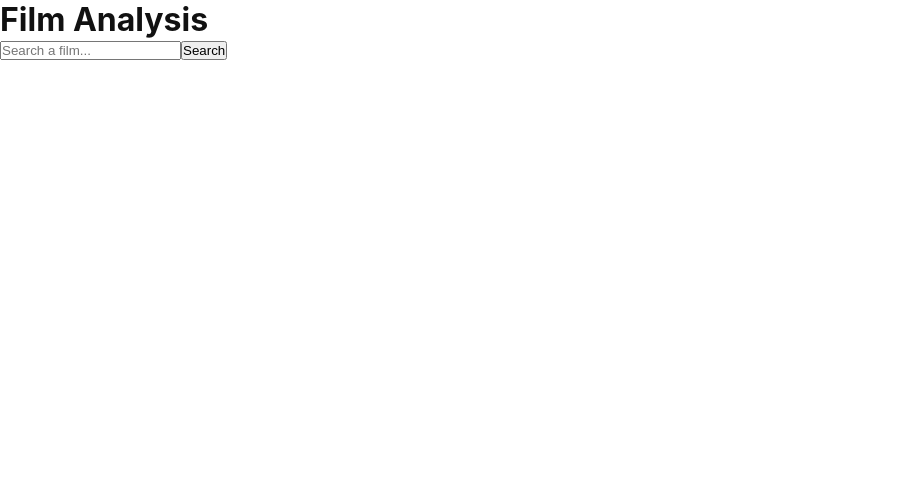
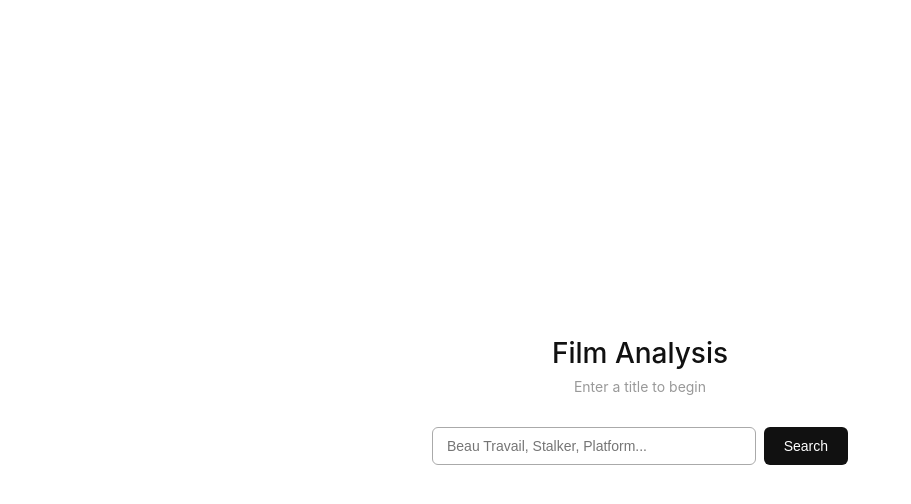
Before and after one commit to raulberari/film-constellations, a React (Vite) app: page / in a window 1280 px wide. Shown: the top 504 px of the page, without its empty margins (0-911 px from the left). Built offline with nearby package versions, Linux system fonts and the light colour scheme; no server answers.

Commit message:
Updated design and temperature

```diff
--- a/api/analyze.js
+++ b/api/analyze.js
@@ -28,7 +28,7 @@ export default async function handler(req, res) {
                         },
                     ],
                     generationConfig: {
-                        temperature: 0.7,
+                        temperature: 1.0,
                         maxOutputTokens: 8192,
                     },
                 }),
--- a/src/App.css
+++ b/src/App.css
@@ -164,12 +164,152 @@ body {
 }
 
 .c-relation {
-    font-size: 11px;
+    font-size: 12px;
     color: #999;
     margin-top: 6px;
     line-height: 1.5;
     display: -webkit-box;
-    -webkit-line-clamp: 3;
     -webkit-box-orient: vertical;
     overflow: hidden;
 }
+
+.search-page {
+    min-height: 100vh;
+    display: flex;
+    align-items: center;
+    justify-content: center;
+}
+
+.search-inner {
+    width: 100%;
+    max-width: 480px;
+    padding: 2rem;
+    text-align: center;
+}
+
+.search-title {
+    font-size: 28px;
+    font-weight: 500;
+    margin-bottom: 0.5rem;
+}
+
+.search-subtitle {
+    font-size: 14px;
+    color: #999;
+    margin-bottom: 2rem;
+}
+
+.search-row {
+    display: flex;
+    gap: 8px;
+}
+
+.search-input {
+    flex: 1;
+    padding: 10px 14px;
+    font-size: 14px;
+    border: 1px solid #ddd;
+    border-radius: 6px;
+    outline: none;
+    transition: border-color 0.15s;
+}
+
+.search-input:focus {
+    border-color: #aaa;
+}
+
+.search-button {
+    padding: 10px 20px;
+    font-size: 14px;
+    background: #111;
+    color: #fff;
+    border: none;
+    border-radius: 6px;
+    cursor: pointer;
+    transition: background 0.15s;
+}
+
+.search-button:hover {
+    background: #333;
+}
+
+.search-button:disabled {
+    background: #ccc;
+    cursor: default;
+}
+
+.search-error {
+    margin-top: 1rem;
+    font-size: 13px;
+    color: #c00;
+}
+
+.loader-page {
+    min-height: 100vh;
+    display: flex;
+    align-items: center;
+    justify-content: center;
+}
+
+.loader-inner {
+    text-align: center;
+}
+
+.loader-spinner {
+    width: 32px;
+    height: 32px;
+    border: 2px solid #eee;
+    border-top-color: #111;
+    border-radius: 50%;
+    margin: 0 auto 1rem;
+    animation: spin 0.8s linear infinite;
+}
+
+.loader-text {
+    font-size: 13px;
+    color: #999;
+    letter-spacing: 0.05em;
+}
+
+@keyframes spin {
+    to {
+        transform: rotate(360deg);
+    }
+}
+
+.logo {
+    text-decoration: none;
+    position: fixed;
+    align-self: center;
+    width: 100%;
+    text-align: center;
+    position: relative;
+    margin-top: 12px;
+    margin-bottom: 12px;
+}
+
+.logo h1 {
+    font-size: 28px;
+    font-weight: 500;
+}
+
+.logo:visited {
+    color: black;
+}
+
+.full-page {
+    display: flex;
+    flex-direction: column;
+}
+
+@media screen and (max-width: 1280px) {
+    .essay {
+        columns: 1;
+    }
+}
+
+@media screen and (max-width: 800px) {
+    .film-page {
+        grid-template-columns: 1fr;
+    }
+}
--- a/src/components/FilmPage.jsx
+++ b/src/components/FilmPage.jsx
@@ -90,10 +90,24 @@ function FilmPage() {
                 Film not found. <a href="/">Go back.</a>
             </p>
         );
-    if (status === "analyzing") return <p>Analyzing...</p>;
+
+    if (status === "analyzing")
+        return (
+            <div className="loader-page">
+                <div className="loader-inner">
+                    <div className="loader-spinner" />
+                    <p className="loader-text">Analyzing</p>
+                </div>
+            </div>
+        );
+
     if (status === "error") return <p>Something went wrong.</p>;
 
     return (
+        <div className="full-page">
+            <a href="/" className="logo">
+                <h1>Film Analysis</h1>
+            </a>
             <div className="film-page">
                 <div className="film-left">
                     {metadata?.poster_path && (
@@ -167,7 +181,9 @@ function FilmPage() {
                                             <div className="c-poster c-poster-empty" />
                                         )}
                                         <div className="c-info">
-                                        <p className="c-title">{item.title}</p>
+                                            <p className="c-title">
+                                                {item.title}
+                                            </p>
                                             <p className="c-meta">
                                                 {item.director && (
                                                     <>{item.director} · </>
@@ -185,6 +201,7 @@ function FilmPage() {
                     )}
                 </div>
             </div>
+        </div>
     );
 }
 
--- a/src/components/SearchPage.jsx
+++ b/src/components/SearchPage.jsx
@@ -1,19 +1,17 @@
 import { useState } from "react";
 import { useNavigate } from "react-router-dom";
-import { searchFilm, getFilmDetails, buildSlug } from "../lib/tmdb";
-import useStore from "../store";
+import { searchFilm, getFilmDetails, buildSlug } from "../lib/tmdb.js";
+import useStore from "../store.js";
 
 function SearchPage() {
     const [query, setQuery] = useState("");
     const [loading, setLoading] = useState(false);
     const [error, setError] = useState(null);
-
     const setFilm = useStore((state) => state.setFilm);
     const navigate = useNavigate();
 
     async function handleSearch() {
         if (!query.trim()) return;
-
         setLoading(true);
         setError(null);
 
@@ -24,42 +22,48 @@ function SearchPage() {
                 setLoading(false);
                 return;
             }
-
             const details = await getFilmDetails(result.id);
             const year = details.release_date?.slice(0, 4);
             const slug = buildSlug(details.title, year);
-
             setFilm(slug, { metadata: details, analysis: null });
             navigate(`/film/${slug}`);
-        } catch (err) {
-            console.err(err);
-            setError("Something went wrong");
+        } catch (_) {
+            setError("Something went wrong.");
         } finally {
             setLoading(false);
         }
     }
 
     function handleKeyDown(e) {
-        if (e.key === "Enter") {
-            handleSearch();
-        }
+        if (e.key === "Enter") handleSearch();
     }
 
     return (
-        <main>
-            <h1>Film Analysis</h1>
+        <div className="search-page">
+            <div className="search-inner">
+                <h1 className="search-title">Film Analysis</h1>
+                <p className="search-subtitle">Enter a title to begin</p>
+                <div className="search-row">
                     <input
+                        className="search-input"
                         type="text"
                         value={query}
                         onChange={(e) => setQuery(e.target.value)}
                         onKeyDown={handleKeyDown}
-                placeholder="Search a film..."
+                        placeholder="Beau Travail, Stalker, Platform..."
+                        autoFocus
                     />
-            <button onClick={handleSearch} disabled={loading}>
-                {loading ? "Searching..." : "Search"}
+                    <button
+                        className="search-button"
+                        onClick={handleSearch}
+                        disabled={loading}
+                    >
+                        {loading ? "..." : "Search"}
                     </button>
-            {error && <p>{error}</p>}
-        </main>
+                </div>
+                {error && <p className="search-error">{error}</p>}
+            </div>
+        </div>
     );
 }
 
```
Also changed, not shown: src/lib/gemini.js. Lines whose indentation alone changed are shown as unchanged.
